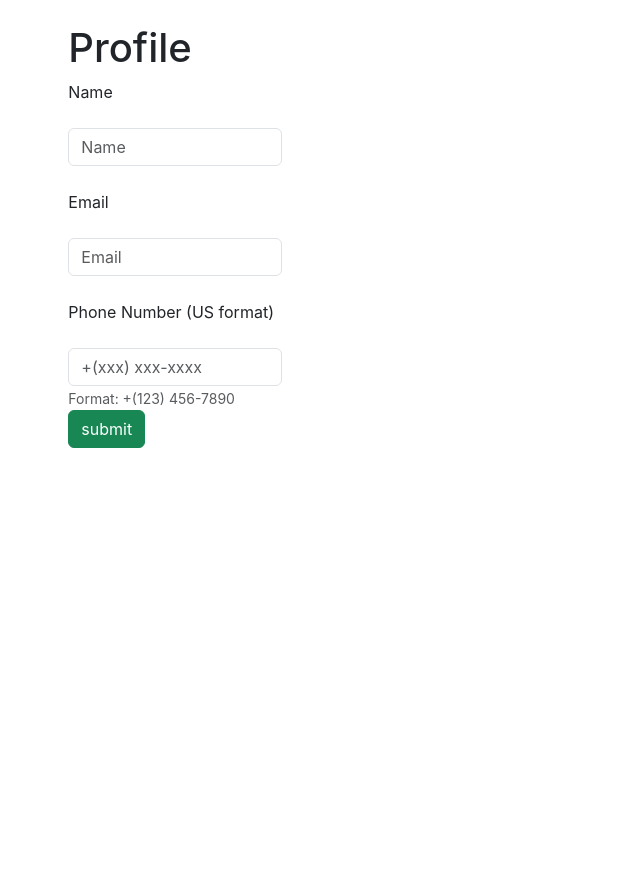
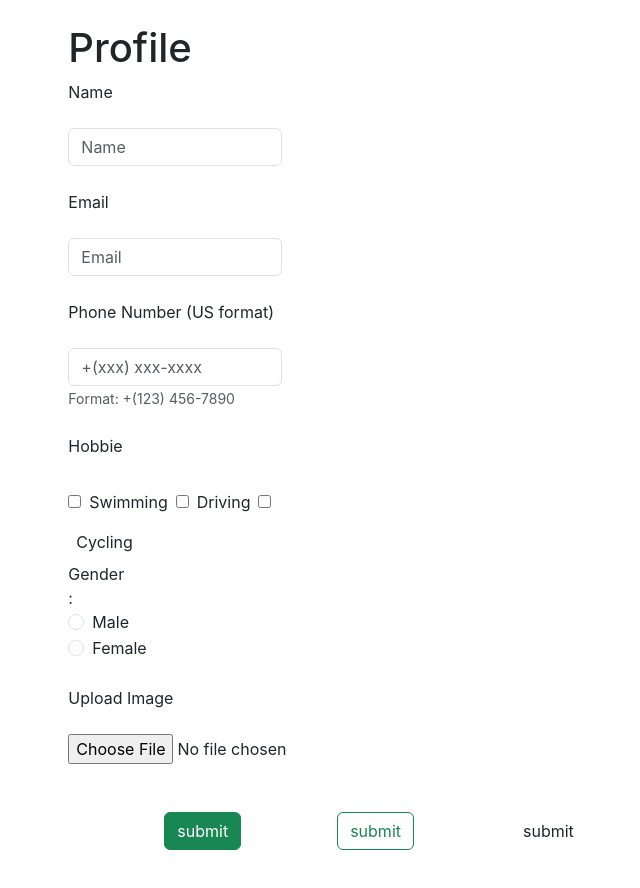
Before and after one commit to Harshil543/Ex1, a React (Create React App) app: page / in a window 1280 px wide. Shown: the top 888 px of the page, without its empty margins (465-1105 px from the left). Before the commit the page ends 800 px from the top, so only its background shows below. Built offline with nearby package versions, Linux system fonts and the light colour scheme.

Commit message:
only about remainig

```diff
--- a/src/App.js
+++ b/src/App.js
@@ -7,8 +7,8 @@ function App() {
   return (
     <>
       <FormProvider>
+        {/* <Form /> */}
         <div className="my-4 d-flex justify-content-center align-items-center">
-          {/* <Form /> */}
           <Compform />
         </div>
       </FormProvider>
--- /dev/null
+++ b/src/componant/Button.js
@@ -0,0 +1,20 @@
+import React from "react";
+
+export default function Button() {
+  return (
+    <div className="d-flex m-5">
+      <button type="submit" className="btn btn-success mx-5">
+        submit
+      </button>
+      <button type="submit" className="btn btn-outline-success mx-5">
+        submit
+      </button>
+      <button
+        type="submit"
+        className="btn btn-link mx-5 text-decoration-none text-dark"
+      >
+        submit
+      </button>
+    </div>
+  );
+}
--- /dev/null
+++ b/src/componant/CheckBox.js
@@ -0,0 +1,42 @@
+import React from "react";
+
+export default function CheckBox({ onChange }) {
+  return (
+    <div className="form-group mt-4">
+      <label htmlFor="hobbie">Hobbie</label>
+      <div className="mt-4">
+        <input
+          type="checkbox"
+          id="Swimming"
+          name="Swimming"
+          value="Swimming"
+          onChange={onChange}
+          required
+        />
+        <label className="m-2" htmlFor="Swimming">
+          Swimming
+        </label>
+        <input
+          type="checkbox"
+          id="Driving"
+          name="Driving"
+          value="Driving"
+          onChange={onChange}
+        />
+        <label className="m-2" htmlFor="Driving">
+          Driving
+        </label>
+        <input
+          type="checkbox"
+          id="Cycling"
+          name="Cycling"
+          value="Cycling"
+          onChange={onChange}
+        />
+        <label className="m-2" htmlFor="Cycling">
+          Cycling
+        </label>
+      </div>
+    </div>
+  );
+}
--- a/src/componant/Compform.js
+++ b/src/componant/Compform.js
@@ -2,16 +2,23 @@ import React, { useContext } from "react";
 import { FormContext } from "./FormContext";
 import InputType from "./Inputtype";
 import Phonenumber from "./Phonenumber";
+import CheckBox from "./CheckBox";
+import Radio from "./Radio";
+import Button from "./Button";
+import Profile from "./Profile";
 
 export default function Compform() {
   const {
     name,
     email,
     phonenumber,
+    setGender,
     setName,
     setEmail,
     handleSubmit,
     handlePhonenumber,
+    handleCheckboxChange,
+    handleImageChange,
   } = useContext(FormContext);
 
   const handleChange = (setState) => (e) => {
@@ -39,9 +46,10 @@ export default function Compform() {
         required="required"
       />
       <Phonenumber value={phonenumber} onChange={handlePhonenumber} />
-      <button type="submit" className="btn btn-success">
-        submit
-      </button>
+      <CheckBox onChange={handleCheckboxChange} />
+      <Radio onChange={handleChange(setGender)} />
+      <Profile onChange={handleImageChange} />
+      <Button />
     </form>
   );
 }
--- a/src/componant/FormContext.js
+++ b/src/componant/FormContext.js
@@ -6,13 +6,19 @@ export const FormProvider = ({ children }) => {
   const [name, setName] = useState("");
   const [email, setEmail] = useState("");
   const [phonenumber, setPhonenumber] = useState("");
+  const [hobbie, setHobbie] = useState([]);
+  const [gender, setGender] = useState("");
+  const [image, setImage] = useState("");
 
   const handleSubmit = (e) => {
     e.preventDefault();
     console.log(name);
     console.log(email);
     console.log(phonenumber);
+    console.log(hobbie);
+    console.log(gender);
     e.target.reset();
+    setImage(null);
   };
 
   const handlePhonenumber = (e) => {
@@ -25,15 +31,43 @@ export const FormProvider = ({ children }) => {
     setPhonenumber(e.target.value);
   };
 
+  const handleCheckboxChange = (e) => {
+    const { value, checked } = e.target;
+    if (checked) {
+      setHobbie((preHobbie) => [...preHobbie, value]);
+    } else {
+      setHobbie((preHobbie) => preHobbie.filter((hobbie) => hobbie !== value));
+    }
+  };
+
+  const handleImageChange = (e) => {
+    const file = e.target.files[0];
+    if (file) {
+      const reader = new FileReader();
+      reader.onload = () => {
+        setImage(reader.result);
+      };
+      reader.readAsDataURL(file);
+    } else {
+      setImage(null);
+    }
+  };
+
   const contextValue = {
     name,
     email,
     phonenumber,
+    gender,
+    image,
+    setImage,
+    setGender,
     setName,
     setEmail,
     setPhonenumber,
     handleSubmit,
     handlePhonenumber,
+    handleCheckboxChange,
+    handleImageChange,
   };
 
   return (
--- /dev/null
+++ b/src/componant/Profile.css
@@ -0,0 +1,47 @@
+.profile {
+  text-align: center;
+}
+
+.profile-pic-div {
+  height: 200px;
+  width: 200px;
+  position: relative;
+  margin: 0 auto;
+  border-radius: 50%;
+  overflow: hidden;
+  border: 4px solid green;
+}
+
+.profile-pic-div:hover,
+.profile-pic-div:focus {
+  border-color: #555;
+  background-color: #f5f5f5;
+}
+
+#photo {
+  height: 100%;
+  width: 100%;
+}
+
+#file {
+  display: none;
+}
+
+#uploadBtn {
+  height: 40px;
+  width: 100%;
+  position: absolute;
+  bottom: 0;
+  left: 50%;
+  transform: translateX(-50%);
+  text-align: center;
+  background: rgba(0, 0, 0, 0.7);
+  color: wheat;
+  line-height: 40px;
+  font-family: sans-serif;
+  font-size: 15px;
+  cursor: pointer;
+  display: flex;
+  align-items: center;
+  justify-content: center;
+}
--- /dev/null
+++ b/src/componant/Profile.js
@@ -0,0 +1,32 @@
+import React, { useContext } from "react";
+import "./Profile.css";
+import { FormContext } from "./FormContext";
+
+const Profile = ({ onChange }) => {
+  const { image } = useContext(FormContext);
+
+  return (
+    <>
+      <div className="form-group">
+        <label htmlFor="image" className="my-4">
+          Upload Image
+        </label>
+        <div className="form-group">
+          <input type="file" id="image" accept="image/*" onChange={onChange} />
+        </div>
+      </div>
+      {image && (
+        <div className="form-group mt-4">
+          <img
+            className="rounded-circle"
+            src={image}
+            alt="Preview"
+            style={{ width: "150px", height: "150px", objectFit: "cover" }}
+          />
+        </div>
+      )}
+    </>
+  );
+};
+
+export default Profile;
--- /dev/null
+++ b/src/componant/Radio.js
@@ -0,0 +1,39 @@
+import React from "react";
+
+function Radio({ onChange }) {
+  return (
+    <div className="col-3">
+      <label>Gender :</label>
+      <div className="form-check">
+        <input
+          className="form-check-input"
+          type="radio"
+          name="gender"
+          id="male"
+          value="Male"
+          required
+          onChange={onChange}
+        />
+        <label className="form-check-label" htmlFor="male">
+          Male
+        </label>
+      </div>
+      <div className="form-check">
+        <input
+          className="form-check-input"
+          type="radio"
+          name="gender"
+          id="female"
+          value="Female"
+          required
+          onChange={onChange}
+        />
+        <label className="form-check-label" htmlFor="female">
+          Female
+        </label>
+      </div>
+    </div>
+  );
+}
+
+export default Radio;
```
Also changed, not shown: src/componant/logo512.png (renamed from public/logo512.png).
